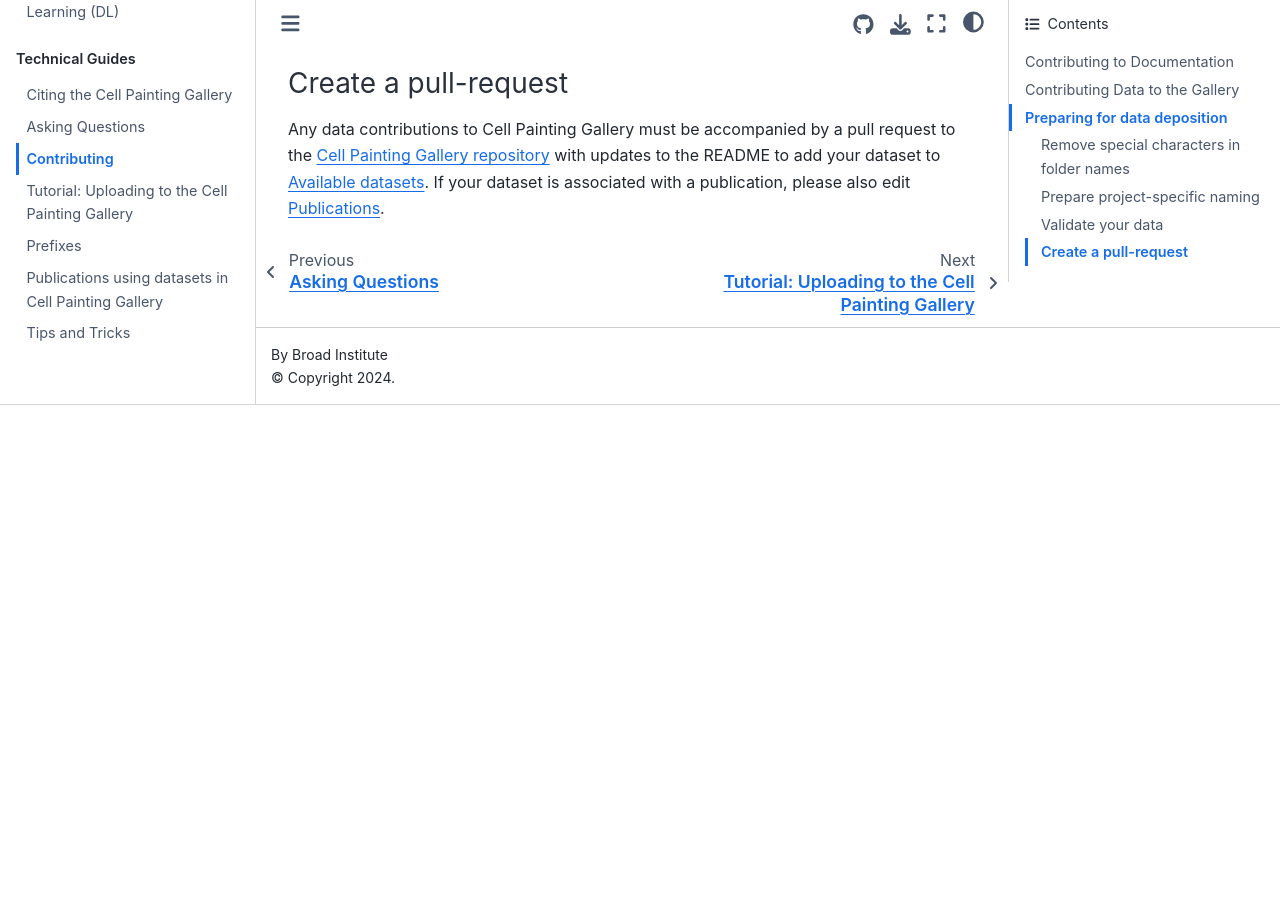
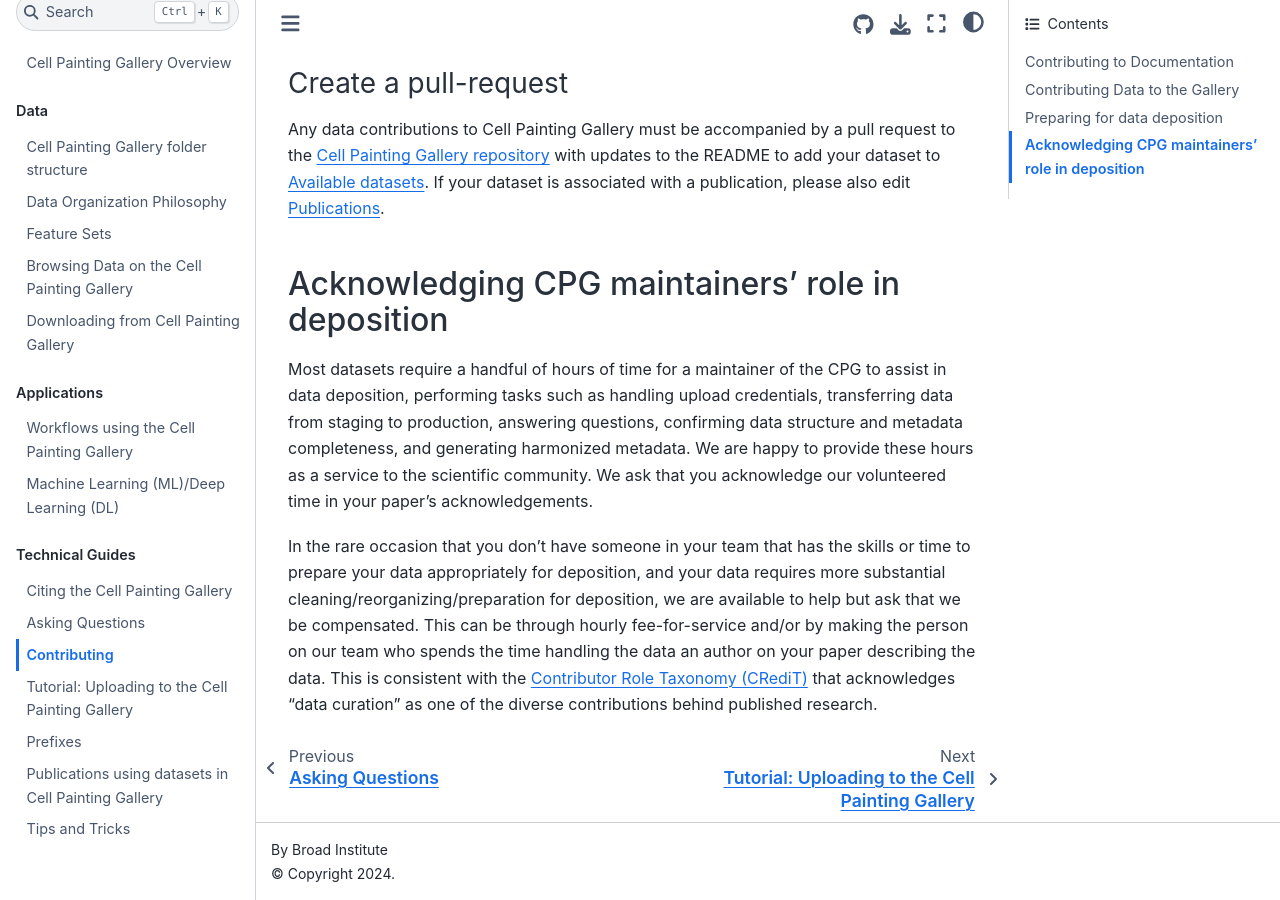
Before and after one commit to broadinstitute/cellpainting-gallery, a Jupyter Book: the page built from documentation/contributing_to_cpg.md, in a window 1280 px wide and 900 px high, scrolled down 2023 px. Built offline with Jupyter Book 1.0.4 settings and Sphinx 7.4.7 and the Sphinx Book theme 1.1.4, drawn with Linux system fonts in a browser that asks for light colours; pages that are not in the unit, such as notebooks, are missing from menus; before the commit the page ends 2428 px from its top, so only the background shows below that.

Commit message:
role in deposition (#182)

```diff
--- a/documentation/contributing_to_cpg.md
+++ b/documentation/contributing_to_cpg.md
@@ -59,3 +59,9 @@
 
 Any data contributions to Cell Painting Gallery must be accompanied by a pull request to the [Cell Painting Gallery repository](https://github.com/broadinstitute/cellpainting-gallery/) with updates to the README to add your dataset to [Available datasets](https://github.com/broadinstitute/cellpainting-gallery/blob/main/README.md).
 If your dataset is associated with a publication, please also edit [Publications](https://github.com/broadinstitute/cellpainting-gallery/blob/main/documentation/publications.md).
+
+## Acknowledging CPG maintainers' role in deposition
+
+Most datasets require a handful of hours of time for a maintainer of the CPG to assist in data deposition, performing tasks such as handling upload credentials, transferring data from staging to production, answering questions, confirming data structure and metadata completeness, and generating harmonized metadata. We are happy to provide these hours as a service to the scientific community. We ask that you acknowledge our volunteered time in your paper's acknowledgements.
+
+In the rare occasion that you don't have someone in your team that has the skills or time to prepare your data appropriately for deposition, and your data requires more substantial cleaning/reorganizing/preparation for deposition, we are available to help but ask that we be compensated. This can be through hourly fee-for-service and/or by making the person on our team who spends the time handling the data an author on your paper describing the data. This is consistent with the [Contributor Role Taxonomy (CRediT)](https://credit.niso.org) that acknowledges "data curation" as one of the diverse contributions behind published research.
```
